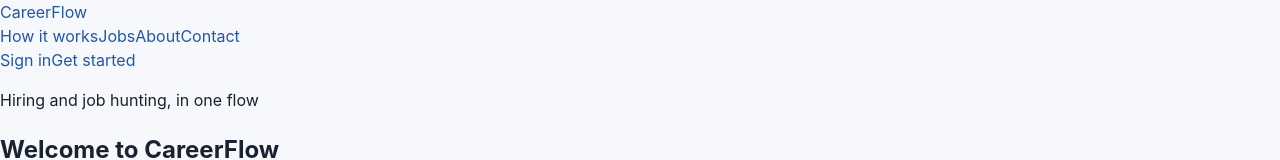
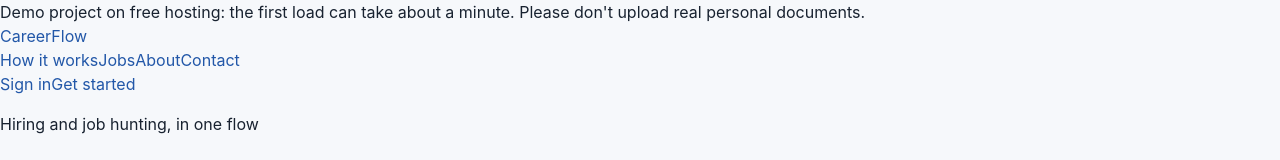
Before and after one commit to elGuapoTheMainCharacter/CareerFlow, a React (Vite) app in the folder client/: page / in a window 1280 px wide. Shown: the top 160 px of the page. Built offline with nearby package versions, Linux system fonts and the light colour scheme; no server answers.

Commit message:
Add DemoBanner component to App layout

```diff
--- a/client/src/App.tsx
+++ b/client/src/App.tsx
@@ -2,6 +2,7 @@ import { Route, Routes } from 'react-router'
 import ProtectedRoute from './components/ProtectedRoute'
 import RoleRoute from './components/RoleRoute'
 import AppLayout from './components/AppLayout'
+import DemoBanner from './components/DemoBanner'
 import LandingPage from './pages/LandingPage'
 import LoginPage from './pages/LoginPage'
 import RegisterPage from './pages/RegisterPage'
@@ -16,10 +17,11 @@ import TalentPage from './pages/TalentPage'
 import ApplicationsPage from './pages/ApplicationsPage'
 import ApplicationDetailsPage from './pages/ApplicationDetailsPage'
 import CvsPage from './pages/CvsPage'
-import DemoBanner from './components/DemoBanner'
 
 export default function App() {
   return (
+    <>
+      <DemoBanner />
       <Routes>
         {/* public */}
         <Route path="/" element={<LandingPage />} />
@@ -51,5 +53,6 @@ export default function App() {
 
         <Route path="*" element={<h1>404 - Page not found</h1>} />
       </Routes>
+    </>
   )
 }
```
Lines whose indentation alone changed are shown as unchanged.
